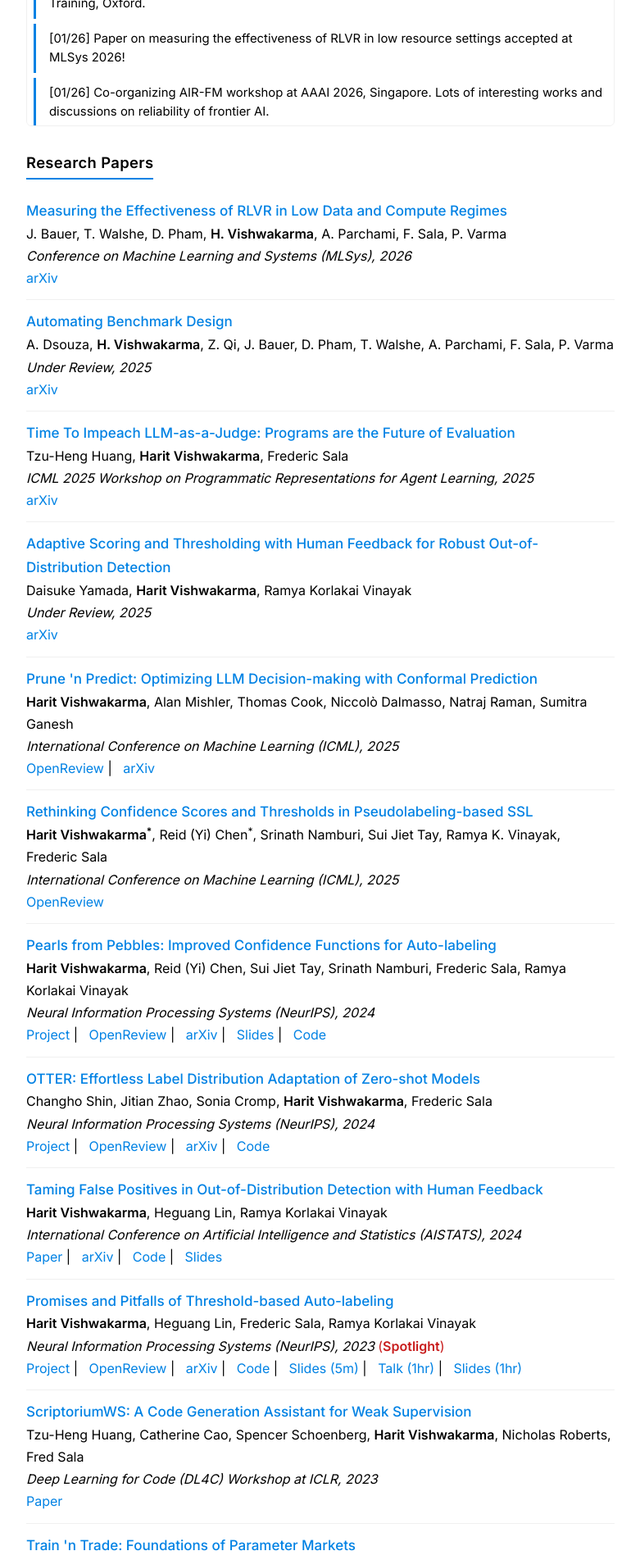
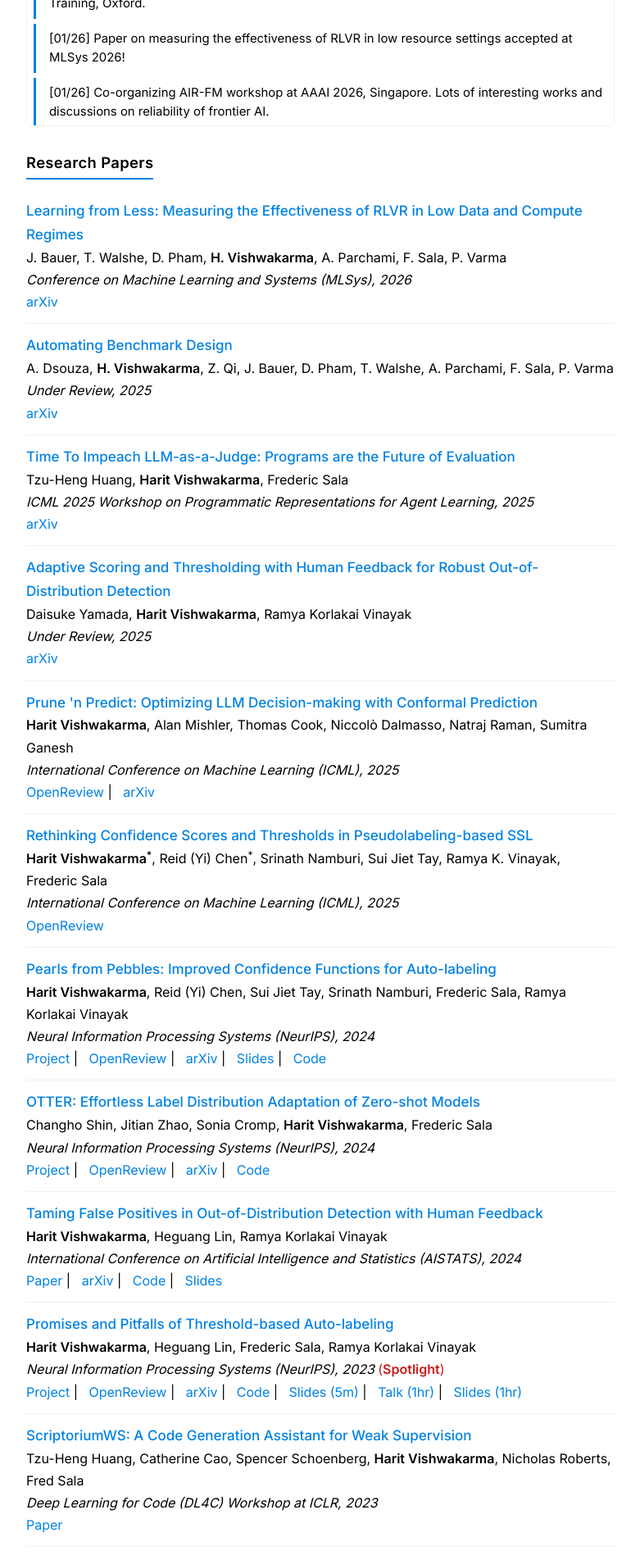
Before and after one commit to harit7/harit7.github.io, a Jekyll site: the page built from index.html, in a window 1280 px wide. Shown: the part 806-2709 px from the top of the page at 82% size, without its empty margins (249-1030 px from the left). Built offline with Jekyll 4.4.1, drawn with Linux system fonts in a browser that asks for light colours.

Commit message:
Update title of F-16 paper in papers.json

```diff
--- a/_data/papers.json
+++ b/_data/papers.json
@@ -1,7 +1,7 @@
 [
     {
         "id": "F-16",
-        "title": "Measuring the Effectiveness of RLVR in Low Data and Compute Regimes",
+        "title": "Learning from Less: Measuring the Effectiveness of RLVR in Low Data and Compute Regimes",
         "authors": "J. Bauer, T. Walshe, D. Pham, <b>H. Vishwakarma</b>, A. Parchami, F. Sala, P. Varma",
         "venue": "Conference on Machine Learning and Systems (MLSys)",
         "date": "2026-01-28",
```
